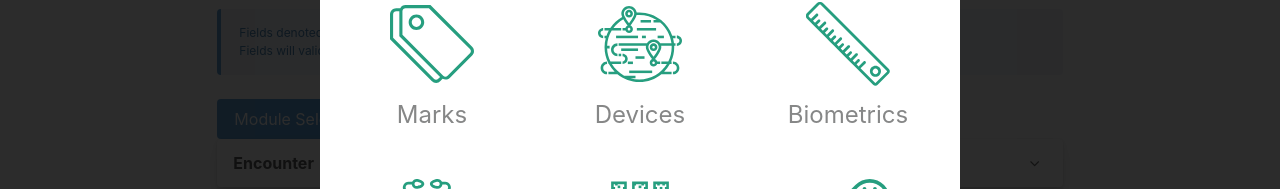
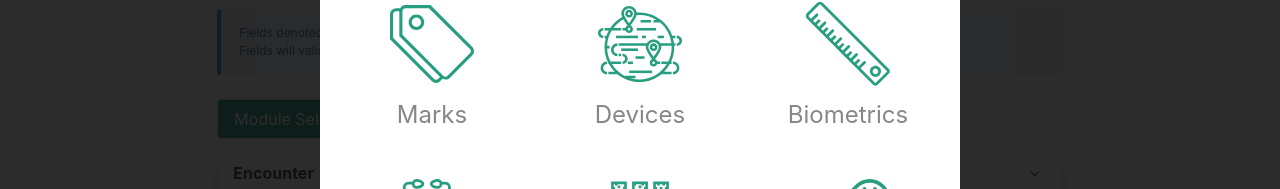
Before and after one commit to oss-wec/wisdm, a Vue app: page /#/animals/new in a window 1280 px wide. Shown: the part 114-303 px from the top of the page. Built offline with nearby package versions, Linux system fonts and the light colour scheme.

Commit message:
#11 - modal button color

```diff
--- a/src/components/NewAnimal.vue
+++ b/src/components/NewAnimal.vue
@@ -11,7 +11,7 @@
           </div>
         </div>
 
-        <button class="button is-info" @click="toggle('modal')">Module Selection</button>
+        <button class="button btn-main" @click="toggle('modal')">Module Selection</button>
 
         <!-- encounter module -->
         <Collapse :visible="modules.encounter.visible" @collapse="toggle('encounter')">
@@ -168,4 +168,13 @@ export default {
 </script>
 
 <style lang="css" scoped>
+  button.btn-main {
+    margin-bottom: 10px;
+    background-color: #269E7F;
+    color: #fff;
+  }
+
+  button.btn-main:hover {
+    background-color: #269e7a;
+  }
 </style>
```
